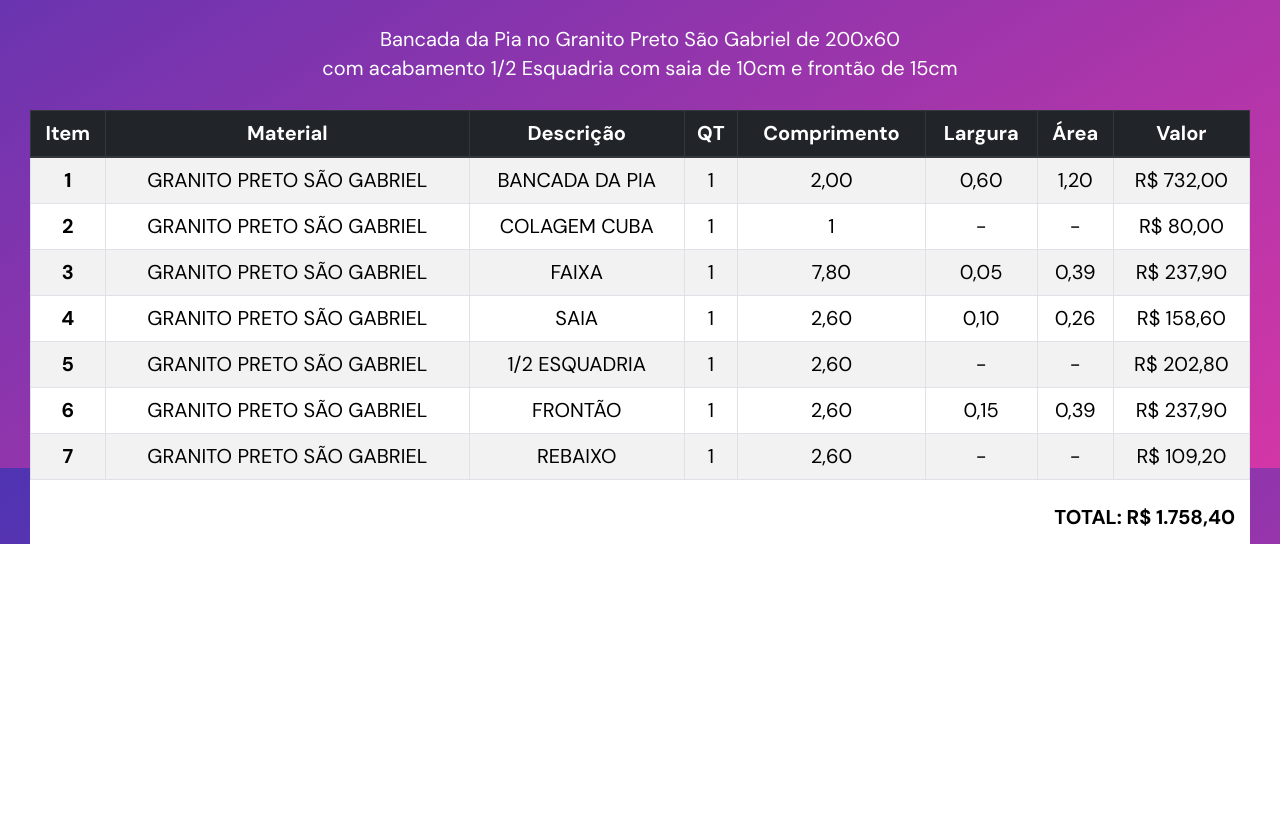
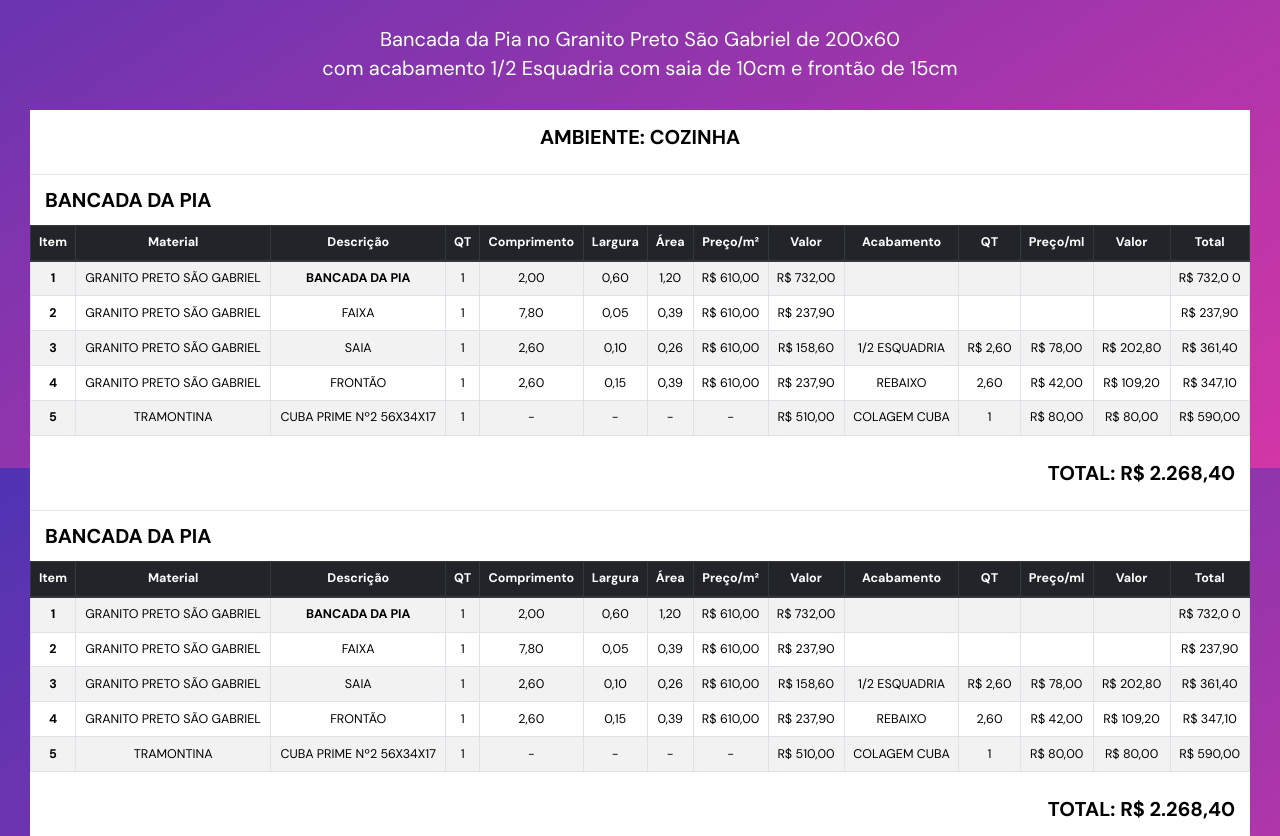
Before and after one commit to rafa-ferrarezi/budget-marmo, a plain HTML site: page index2.html in a window 1280 px wide. Shown: the part 332-1168 px from the top of the page. Before the commit the page ends 876 px from the top, so only its background shows below. Drawn offline with nearby package versions, Linux system fonts and the light colour scheme.

Commit message:
Styling the page with css

```diff
--- a/index2.html
+++ b/index2.html
@@ -63,6 +63,11 @@
   <h2>com acabamento 1/2 Esquadria com saia de 10cm e frontão de
     15cm</h2>
   <div class="display m-5">
+    <h2 class="bd-highlight p-4 font-weight-bold  ">AMBIENTE: COZINHA</h2>
+    <hr />
+    <p class="d-flex bd-highlight px-4 font-weight-bold  ">BANCADA DA PIA</p>
+
+
     <table class="table table-striped table-bordered tabela">
       <thead class="thead-dark">
         <tr>
@@ -73,84 +78,207 @@
           <th scope="col">Comprimento</th>
           <th scope="col">Largura</th>
           <th scope="col">Área</th>
+          <th scope="col">Preço/m²</th>
           <th scope="col">Valor</th>
+          <th scope="col">Acabamento</th>
+          <th scope="col">QT</th>
+          <th scope="col">Preço/ml</th>
+          <th scope="col">Valor</th>
+          <th scope="col">Total</th>
         </tr>
       </thead>
       <tbody>
         <tr>
           <th scope="row">1</th>
           <td>GRANITO PRETO SÃO GABRIEL</td>
-          <td>BANCADA DA PIA</td>
+          <td> <strong>BANCADA DA PIA </strong></td>
           <td>1</td>
           <td>2,00</td>
           <td>0,60</td>
           <td>1,20</td>
+          <td>R$ 610,00</td>
           <td>R$ 732,00</td>
+          <td></td>
+          <td></td>
+          <td></td>
+          <td></td>
+          <td>R$ 732,0 0</td>
         </tr>
+
         <tr>
           <th scope="row">2</th>
-          <td>GRANITO PRETO SÃO GABRIEL</td>
-          <td>COLAGEM CUBA</td>
-          <td>1</td>
-          <td>1</td>
-          <td>-</td>
-          <td>-</td>
-          <td>R$ 80,00</td>
-        </tr>
-        <tr>
-          <th scope="row">3</th>
           <td>GRANITO PRETO SÃO GABRIEL</td>
           <td>FAIXA</td>
           <td>1</td>
           <td>7,80</td>
           <td>0,05</td>
           <td>0,39</td>
+          <td>R$ 610,00</td>
+          <td>R$ 237,90</td>
+          <td></td>
+          <td></td>
+          <td></td>
+          <td></td>
           <td>R$ 237,90</td>
         </tr>
         <tr>
-          <th scope="row">4</th>
+          <th scope="row">3</th>
           <td>GRANITO PRETO SÃO GABRIEL</td>
           <td>SAIA</td>
           <td>1</td>
           <td>2,60</td>
           <td>0,10</td>
           <td>0,26</td>
+          <td>R$ 610,00</td>
           <td>R$ 158,60</td>
+          <td>1/2 ESQUADRIA</td>
+          <td>R$ 2,60</td>
+          <td>R$ 78,00</td>
+          <td>R$ 202,80</td>
+          <td>R$ 361,40</td>
         </tr>
         <tr>
-          <th scope="row">5</th>
-          <td>GRANITO PRETO SÃO GABRIEL</td>
-          <td>1/2 ESQUADRIA</td>
-          <td>1</td>
-          <td>2,60</td>
-          <td>-</td>
-          <td>-</td>
-          <td>R$ 202,80</td>
-        </tr>
-
-        <tr>
-          <th scope="row">6</th>
+          <th scope="row">4</th>
           <td>GRANITO PRETO SÃO GABRIEL</td>
           <td>FRONTÃO</td>
           <td>1</td>
           <td>2,60</td>
           <td>0,15</td>
           <td>0,39</td>
+          <td>R$ 610,00</td>
           <td>R$ 237,90</td>
+          <td>REBAIXO</td>
+          <td>2,60</td>
+          <td>R$ 42,00</td>
+          <td>R$ 109,20</td>
+          <td>R$ 347,10</td>
+        </tr>
         <tr>
-          <th scope="row">7</th>
-          <td>GRANITO PRETO SÃO GABRIEL</td>
-          <td>REBAIXO</td>
+          <th scope="row">5</th>
+          <td>TRAMONTINA</td>
+          <td>CUBA PRIME Nº2 56X34X17</td>
           <td>1</td>
-          <td>2,60</td>
           <td>-</td>
           <td>-</td>
-          <td>R$ 109,20</td>
-        </tr>
+          <td>-</td>
+          <td>-</td>
+          <td>R$ 510,00</td>
+          <td>COLAGEM CUBA</td>
+          <td>1</td>
+          <td>R$ 80,00</td>
+          <td>R$ 80,00</td>
+          <td>R$ 590,00</td>
         </tr>
       </tbody>
     </table>
-    <h2 class="d-flex flex-row-reverse bd-highlight p-4 font-weight-bold  ">TOTAL: R$ 1.758,40</h2>
+    <h2 class="d-flex flex-row-reverse bd-highlight p-4 font-weight-bold  ">TOTAL: R$ 2.268,40</h2>
+
+    <hr />
+    <p class="d-flex bd-highlight px-4 font-weight-bold  ">BANCADA DA PIA</p>
+    <table class="table table-striped table-bordered tabela">
+      <thead class="thead-dark">
+        <tr>
+          <th scope="col">Item</th>
+          <th scope="col">Material</th>
+          <th scope="col">Descrição</th>
+          <th scope="col">QT</th>
+          <th scope="col">Comprimento</th>
+          <th scope="col">Largura</th>
+          <th scope="col">Área</th>
+          <th scope="col">Preço/m²</th>
+          <th scope="col">Valor</th>
+          <th scope="col">Acabamento</th>
+          <th scope="col">QT</th>
+          <th scope="col">Preço/ml</th>
+          <th scope="col">Valor</th>
+          <th scope="col">Total</th>
+        </tr>
+      </thead>
+      <tbody>
+        <tr>
+          <th scope="row">1</th>
+          <td>GRANITO PRETO SÃO GABRIEL</td>
+          <td> <strong>BANCADA DA PIA </strong></td>
+          <td>1</td>
+          <td>2,00</td>
+          <td>0,60</td>
+          <td>1,20</td>
+          <td>R$ 610,00</td>
+          <td>R$ 732,00</td>
+          <td></td>
+          <td></td>
+          <td></td>
+          <td></td>
+          <td>R$ 732,0 0</td>
+        </tr>
+
+        <tr>
+          <th scope="row">2</th>
+          <td>GRANITO PRETO SÃO GABRIEL</td>
+          <td>FAIXA</td>
+          <td>1</td>
+          <td>7,80</td>
+          <td>0,05</td>
+          <td>0,39</td>
+          <td>R$ 610,00</td>
+          <td>R$ 237,90</td>
+          <td></td>
+          <td></td>
+          <td></td>
+          <td></td>
+          <td>R$ 237,90</td>
+        </tr>
+        <tr>
+          <th scope="row">3</th>
+          <td>GRANITO PRETO SÃO GABRIEL</td>
+          <td>SAIA</td>
+          <td>1</td>
+          <td>2,60</td>
+          <td>0,10</td>
+          <td>0,26</td>
+          <td>R$ 610,00</td>
+          <td>R$ 158,60</td>
+          <td>1/2 ESQUADRIA</td>
+          <td>R$ 2,60</td>
+          <td>R$ 78,00</td>
+          <td>R$ 202,80</td>
+          <td>R$ 361,40</td>
+        </tr>
+        <tr>
+          <th scope="row">4</th>
+          <td>GRANITO PRETO SÃO GABRIEL</td>
+          <td>FRONTÃO</td>
+          <td>1</td>
+          <td>2,60</td>
+          <td>0,15</td>
+          <td>0,39</td>
+          <td>R$ 610,00</td>
+          <td>R$ 237,90</td>
+          <td>REBAIXO</td>
+          <td>2,60</td>
+          <td>R$ 42,00</td>
+          <td>R$ 109,20</td>
+          <td>R$ 347,10</td>
+        </tr>
+        <tr>
+          <th scope="row">5</th>
+          <td>TRAMONTINA</td>
+          <td>CUBA PRIME Nº2 56X34X17</td>
+          <td>1</td>
+          <td>-</td>
+          <td>-</td>
+          <td>-</td>
+          <td>-</td>
+          <td>R$ 510,00</td>
+          <td>COLAGEM CUBA</td>
+          <td>1</td>
+          <td>R$ 80,00</td>
+          <td>R$ 80,00</td>
+          <td>R$ 590,00</td>
+        </tr>
+      </tbody>
+    </table>
+    <h2 class="d-flex flex-row-reverse bd-highlight p-4 font-weight-bold  ">TOTAL: R$ 2.268,40</h2>
 
 
   </div>
--- a/style.css
+++ b/style.css
@@ -61,3 +61,7 @@ h1 {
   height: 3.5rem;
   max-width: 20%;
 }
+
+.table {
+  font-size: calc(0.5em + 0.2vw);
+}
```
